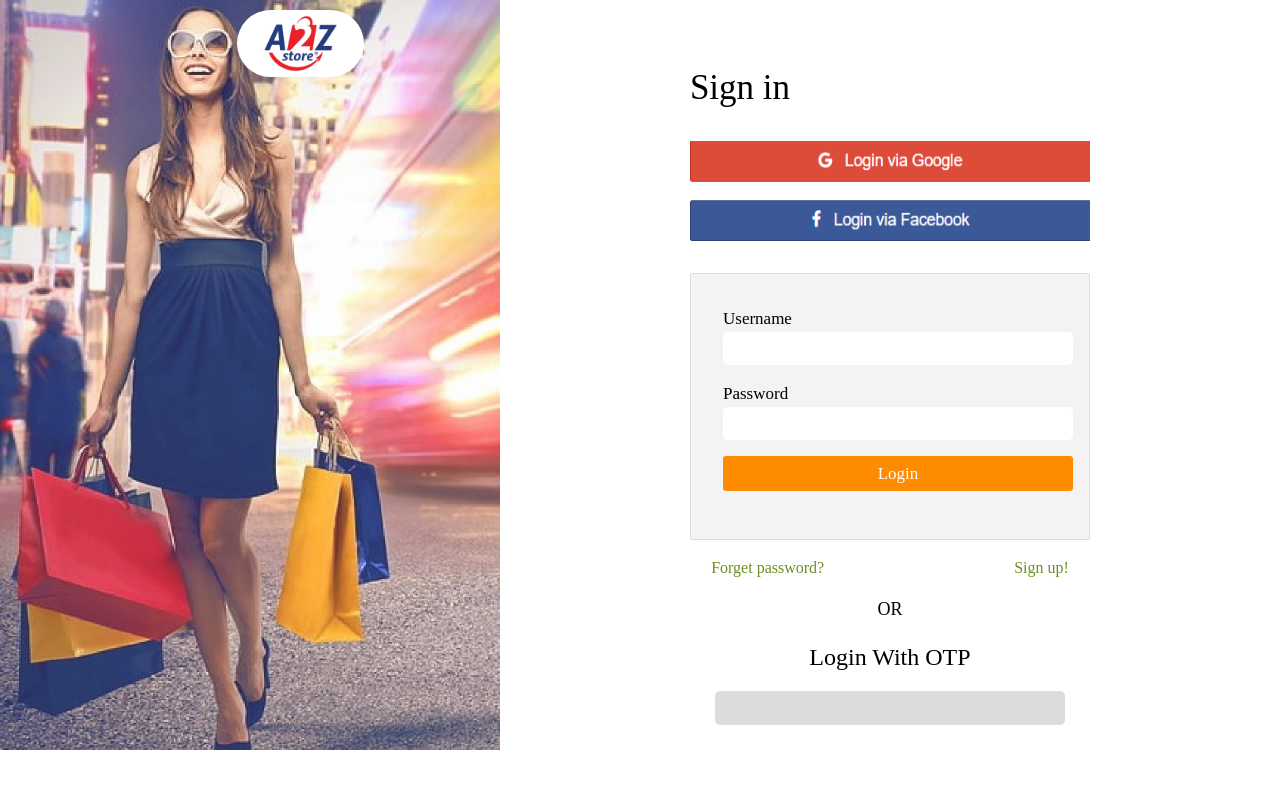
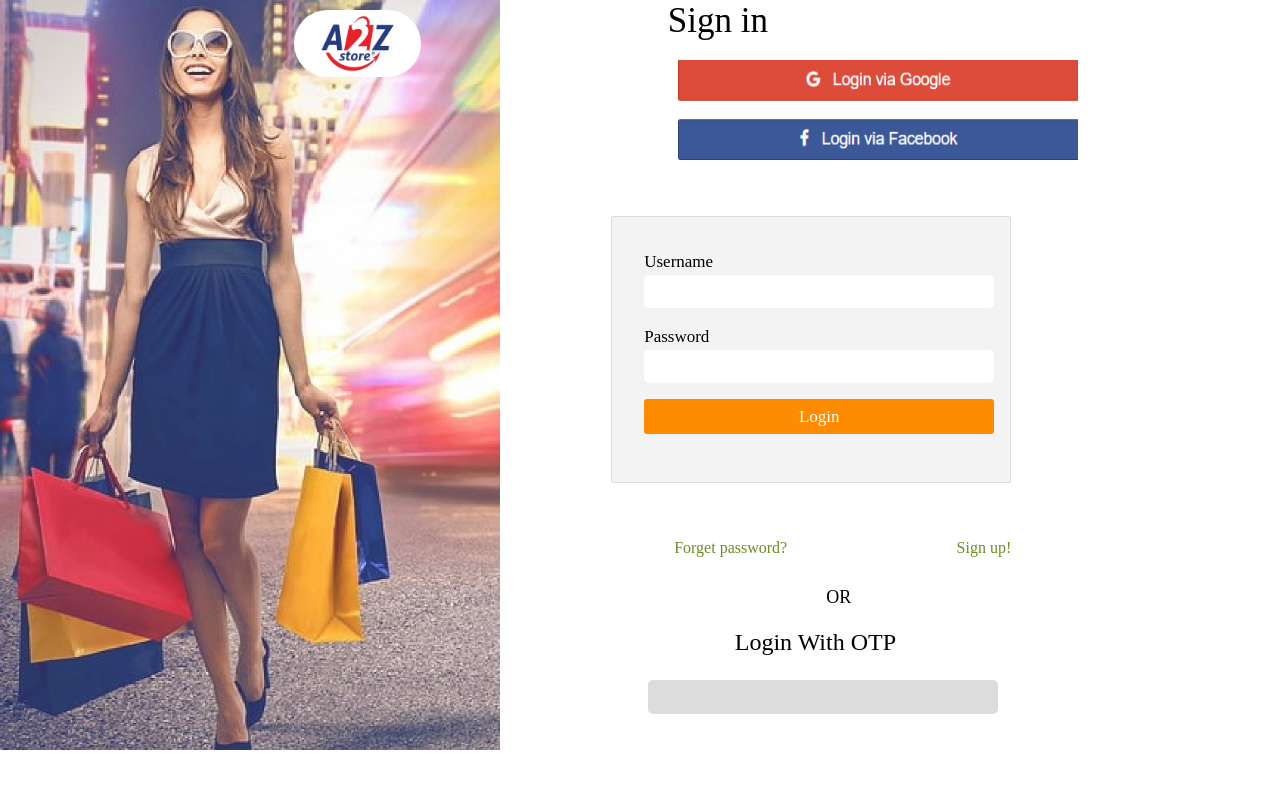
Before and after one commit to omi982/ecomOmkar, a React (Create React App) app: page /login in a window 1280 px wide. Shown: the top 788 px of the page. Built offline with nearby package versions, Linux system fonts and the light colour scheme; the HTML template or start-up script is replaced by a standard one; a web font is replaced by a local one.

Commit message:
Initial commit

```diff
--- a/src/App.css
+++ b/src/App.css
@@ -128,8 +128,8 @@ input {
     border-radius: 10px;
 }
 #logo{
-    position: relative;
-    right: 590px;
+    position: absolute;
+    left:23%;
     top:10px
 }
 #head{
--- a/src/components/Address.js
+++ b/src/components/Address.js
@@ -11,7 +11,7 @@ export default function address(){
     return(
         <div>
             <button id='sub_add' type='submit' >ADD ADDRESS</button>
-            <img src={lg}  id='logo'style={{position:"absolute",left:'160px'}} />
+            <img src={lg}  id='logo'style={{left:'15%'}} />
             <p id='head' style={{left:"500px"}}>Cart</p>
             <p id='head'style={{color:"rgb(167, 21, 21)",left:"680px"}}>Address</p>
             <p id='head' style={{left:"890px"}}>Payment</p>
--- a/src/components/LoginPage.js
+++ b/src/components/LoginPage.js
@@ -1,10 +1,10 @@
 import React from 'react'
 import { Link } from 'react-router-dom'
-import pic1 from "../assets/ShoppingGirl.jpeg"
-import pic2 from "../assets/LOGO.png"
-import pic3 from "../assets/gogface.png"
+import shopgirl from "../assets/ShoppingGirl.jpeg"
+import log from "../assets/LOGO.png"
+import google from "../assets/gogface.png"
 
-// import '../App.css'
+import '../App.css'
 
 export default function SignInPage() {
 
@@ -12,13 +12,13 @@ export default function SignInPage() {
 
         <div className="text-center auto">
 
-            <img src={pic1} align="left" alt="pic" width={500} height={750} />
-            <img src={pic2} id='logo' />
-            <h2  style={{fontFamily: "Microsoft Sans Serif",color:"Black",position: "relative",right:"150px",fontSize:"35px"}}>Sign in</h2>
+            <img src={shopgirl} align="left" alt="pic" width={500} height={750} />
+            <img src={log} id='logo' />
+            <h2  style={{fontFamily: "Microsoft Sans Serif",color:"Black",position: "absolute",right:"40%",fontSize:"35px"}}>Sign in</h2>
             <br></br>
-            <img src={pic3} style={{position: "relative",left:"0px" }} width={400} height={100}/>
+            <img src={google} style={{position: "absolute",left:"53%",top:"60px" }} width={400} height={100}/>
             <br></br>
-            <form >
+            <form style={{position:"absolute",right:"21%",top:"23%"}}>
                 <p>
                     <label style={{fontFamily: "Microsoft Sans Serif",color:"Black",fontSize:"17px"}}>Username</label><br/>
                     <input type="text" name="first_name" required style={{width:"350px"}} />
@@ -33,13 +33,13 @@ export default function SignInPage() {
                 </p>
             </form>
                 <p>
-                    <Link to="/register" style={{fontFamily: "Microsoft Sans Serif",color:"olivedrab", position: "relative",right:"95px"}}>Forget password?</Link>
-                    <Link to="/register" style={{fontFamily: "Microsoft Sans Serif",color:"olivedrab", position: "relative",left:"95px"}}>Sign up!</Link>
+                    <Link to="/register" style={{fontFamily: "Microsoft Sans Serif",color:"olivedrab", position: "absolute",right:"38.5%",top:"67%"}}>Forget password?</Link>
+                    <Link to="/register" style={{fontFamily: "Microsoft Sans Serif",color:"olivedrab", position: "absolute",right:"21%",top:"67%"}}>Sign up!</Link>
                 </p>
                 {/* <p style={{fontFamily: "Gilroy"}}><Link to="/">Back to Homepage</Link></p> */}
-                <p style={{fontFamily: "Microsoft Sans Serif",color:"Black",position: "relative",right:"0px",fontSize:"18px"}}>OR</p>
-                <p style={{fontFamily: "Candara Light ",color:"Black",position: "relative",right:"0px",fontSize:"24px"}}>Login With OTP</p>
-                <input type="text" name="first_name" required style={{width:"350px",background:"gainsboro",position:"relative",left:"0px",name:"Enter phone number"}} />
+                <p style={{fontFamily: "Microsoft Sans Serif",color:"Black",position: "absolute",top:"73%",right:"33.5%",fontSize:"18px"}}>OR</p>
+                <p style={{fontFamily: "Candara Light ",color:"Black",position: "absolute",top:"78%",right:"30%",fontSize:"24px"}}>Login With OTP</p>
+                <input type="text" name="first_name" required style={{width:"350px",background:"gainsboro",position:"absolute",top:"85%",right:"22%",name:"Enter phone number"}} />
         </div>
     );
 }
--- a/src/components/RegisterPage.js
+++ b/src/components/RegisterPage.js
@@ -43,9 +43,7 @@ export default function SignUpPage() {
             <footer>
                 <p><Link to="/login" style={{fontFamily: "Microsoft Sans Serif",color:"olivedrab", position: "relative",right:"95px"}}>Already have an account -{'>'}</Link></p>
             </footer>
-            {/* <footer>
-                <p><Link to="/login" style={{fontFamily: "Microsoft Sans Serif",color:"orange", position: "relative",right:"95px"}}>Already have an account -{'>'}</Link></p>
-            </footer> */}
+
         </div>
     )
 
```
